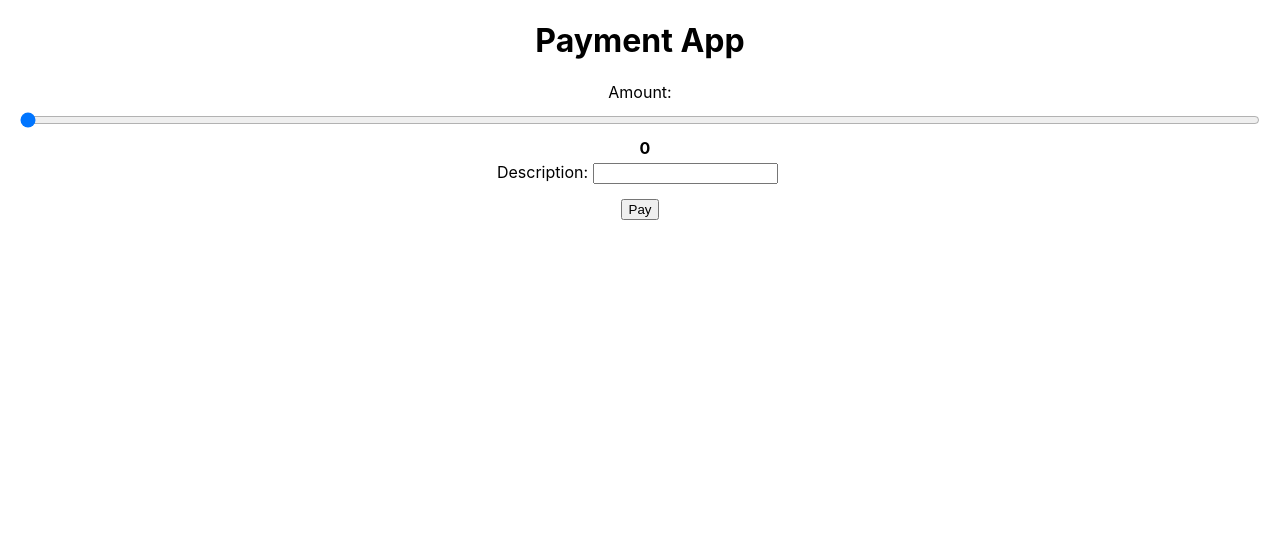
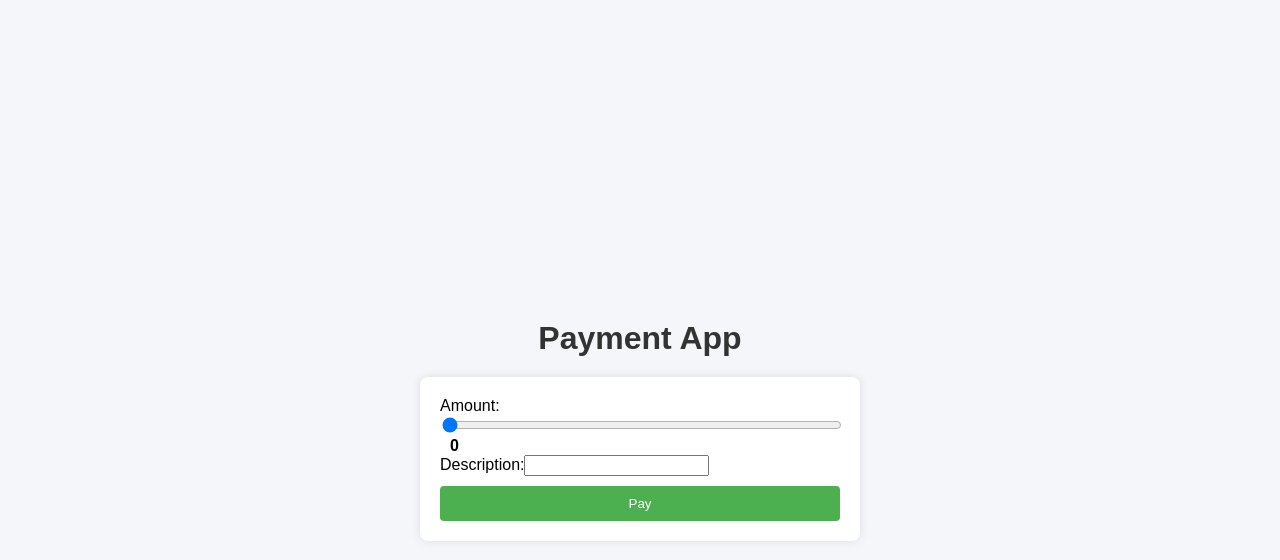
Before and after one commit to devEduardoLemos/payment-app, a React (Create React App) app: page / in a window 1280 px wide. Shown: the top 560 px of the page. Built offline with nearby package versions, Linux system fonts and the light colour scheme.

Commit message:
adding css features

```diff
--- a/src/App.css
+++ b/src/App.css
@@ -1,32 +1,129 @@
-/* src/App.css */
+/* App.css */
+
+body {
+  background-color: #f4f6f9;
+  font-family: 'Arial', sans-serif;
+  margin: 0;
+  padding: 0;
+}
+
 .App {
-  text-align: center;
-  margin: 20px;
+  display: flex;
+  flex-direction: column;
+  align-items: center;
+  justify-content: center;
+  min-height: 100vh;
+  padding: 20px;
+}
+
+h1 {
+  color: #333;
+  margin-bottom: 20px;
 }
 
 form {
-  margin: 20px 0;
+  background-color: white;
+  padding: 20px;
+  border-radius: 8px;
+  box-shadow: 0 0 10px rgba(0, 0, 0, 0.1);
+  max-width: 400px;
+  width: 100%;
 }
 
-input {
-  margin: 5px;
+input[type="range"] {
+  width: 100%;
 }
 
 button {
+  width: 100%;
+  padding: 10px;
+  background-color: #4caf50;
+  color: white;
+  border: none;
+  border-radius: 4px;
+  cursor: pointer;
   margin-top: 10px;
 }
 
-img {
-  margin-top: 20px;
-  max-width: 300px;
-}
-
-input[type='range'] {
-  width: 100%;
-  margin: 10px 0;
+button:disabled {
+  background-color: #ddd;
+  cursor: not-allowed;
 }
 
 span {
+  margin-left: 10px;
   font-weight: bold;
-  margin-left: 10px;
 }
+
+p {
+  margin: 0px;
+  padding: 0px;
+}
+
+.error {
+  color: red;
+}
+
+.PaymentResult {
+  background-color: white;
+  padding: 0px 20px 10px 20px;
+  border-radius: 8px;
+  box-shadow: 0 0 10px rgba(0, 0, 0, 0.1);
+  max-width: 400px;
+  width: 100%;
+  margin-top: 20px;
+  display: flex;
+  flex-direction: column;
+  align-items: center; /* Centers child elements horizontally */
+  gap: 2px; /* Adds space between child elements */
+}
+
+.PaymentResult img {
+  max-width: 100%;   /* Ensures the image fits within the box */
+  height: auto;
+  display: block;
+  margin: 0 auto;
+  border-radius: 8px; /* Optional: add rounded corners for better aesthetics */
+}
+
+.pixcopypaste {
+  word-break: break-word;
+  overflow-wrap: anywhere;
+  background-color: #f0f0f0;
+  padding: 5px;
+  border-radius: 8px;
+  text-align: center;
+  width: 80%;
+  max-width: 350px;
+  margin-top: 2px;
+  position: relative;
+}
+
+.pixcopypaste button {
+  margin-top: 5px;
+  padding: 8px 12px;
+  background-color: #4caf50;
+  color: white;
+  border: none;
+  border-radius: 4px;
+  cursor: pointer;
+  transition: background-color 0.3s ease;
+}
+
+.pixcopypaste button:hover {
+  background-color: #45a049;
+}
+
+.copy-message {
+  color: green;
+  font-size: 0.9rem;
+  margin-top: 5px;
+}
+
+.pixcopypaste p{
+  margin-top: 0px;
+}
+
+.pixlabel{
+  margin-top: 10px;
+}
--- a/src/App.js
+++ b/src/App.js
@@ -1,7 +1,6 @@
-// src/App.js
 import './App.css';
 import React, { useState } from 'react';
-import PaymentForm from './components/PaymentFrom';
+import PaymentForm from './components/PaymentForm';
 import PaymentResult from './components/PaymentResult';
 
 const App = () => {
@@ -15,7 +14,11 @@ const App = () => {
     <div className="App">
       <h1>Payment App</h1>
       <PaymentForm onPaymentSuccess={handlePaymentSuccess} />
-      <PaymentResult paymentData={paymentData} />
+      {paymentData && (
+        <div>
+          <PaymentResult paymentData={paymentData} />
+        </div>
+      )}
     </div>
   );
 };
```
Also changed, not shown: src/components/PaymentResult.jsx (+20 -3 lines), src/components/PaymentForm.jsx (renamed from src/components/PaymentFrom.jsx).
